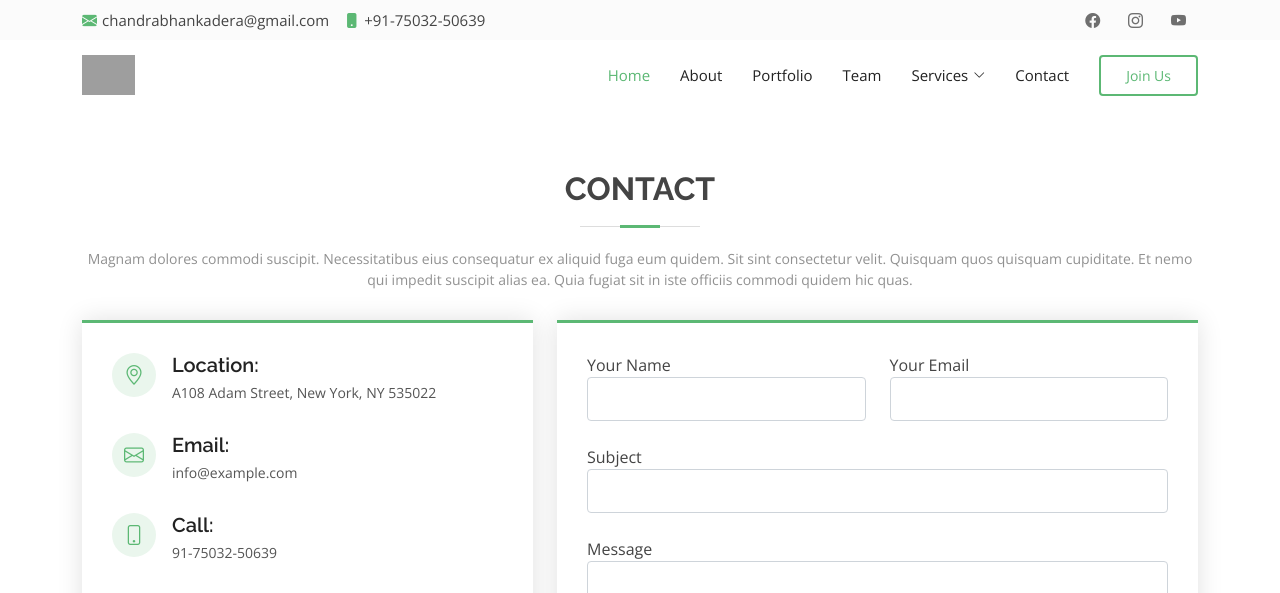
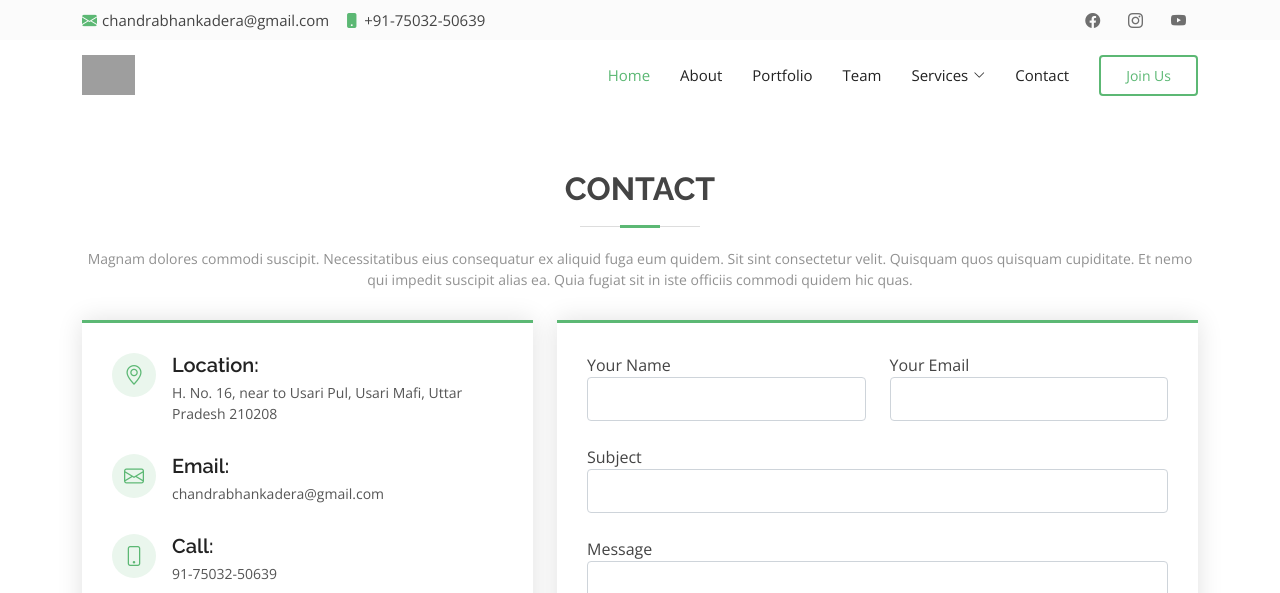
Before and after one commit to chandrabhankadera/chandrabhankadera.github.io, a Jekyll site: the page built from pages/contact-us.html, in a window 1280 px wide. Shown: the top 593 px of the page. Built offline with Jekyll 4.4.1, drawn with Linux system fonts in a browser that asks for light colours; grey boxes are pictures that could not be loaded.

Commit message:
Update contact-us.html

```diff
--- a/pages/contact-us.html
+++ b/pages/contact-us.html
@@ -24,13 +24,14 @@ sitemap:
               <div class="address">
                 <i class="bi bi-geo-alt"></i>
                 <h4>Location:</h4>
-                <p>A108 Adam Street, New York, NY 535022</p>
+                <p>H. No. 16, near to Usari Pul, Usari Mafi, Uttar Pradesh 210208</p>
               </div>
 
               <div class="email">
                 <i class="bi bi-envelope"></i>
                 <h4>Email:</h4>
-                <p>info@example.com</p>
+                <p>chandrabhankadera@gmail.com
+</p>
               </div>
 
               <div class="phone">
```
